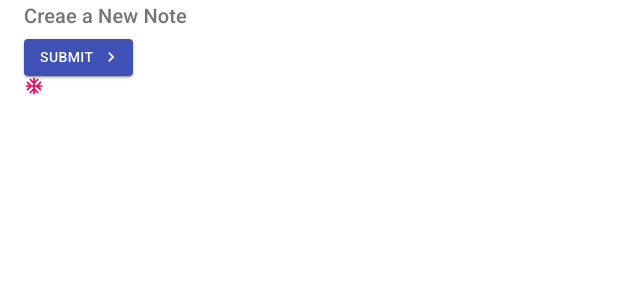
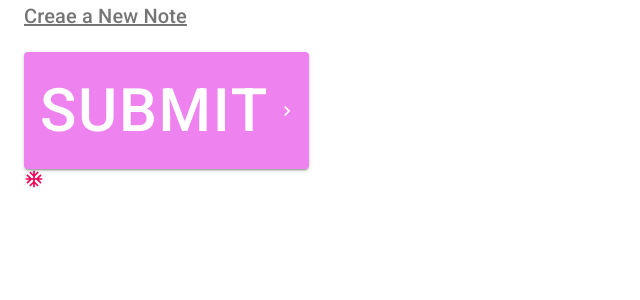
Before and after one commit to 5amuel/web_notes, a React (Create React App) app: page /create in a window 1280 px wide. Shown: the top 300 px of the page, without its empty margins (0-640 px from the left). Built offline with nearby package versions, Linux system fonts and the light colour scheme.

Commit message:
implementation of makeStyles hook

```diff
--- a/src/pages/Create.js
+++ b/src/pages/Create.js
@@ -1,15 +1,38 @@
 import React from 'react'
 import { Typography } from '@material-ui/core'
 import { Button } from '@material-ui/core'
-// import { ButtonGroup } from '@material-ui/core'
+import { ButtonGroup } from '@material-ui/core'
 import { Container } from '@material-ui/core'
 import { AcUnitOutlined } from '@material-ui/icons'
-import { Send } from '@material-ui/icons'
+// import { Send } from '@material-ui/icons'
 import { KeyboardArrowRight } from '@material-ui/icons/';
+import { makeStyles } from '@material-ui/styles'
+
+const useStyles = makeStyles({
+  btn: {
+    fontSize: 60,
+    backgroundColor: "violet",
+    "&:hover" : {
+      backgroundColor: "blue"
+    }
+  },
+  title: {
+    textDecoration: "underline",
+    marginBottom: 20
+  }
+
+
+})
+
+
 export default function Create() {
+const classes = useStyles()
+
+
   return (
     <Container>
       <Typography
+        className={classes.title}
         variant="h6"
         component="h2"
         color="textSecondary"
@@ -18,6 +41,7 @@
         Creae a New Note
       </Typography>
       <Button
+        className={classes.btn}
         type="submit"
         color="primary"
         variant="contained"
```
